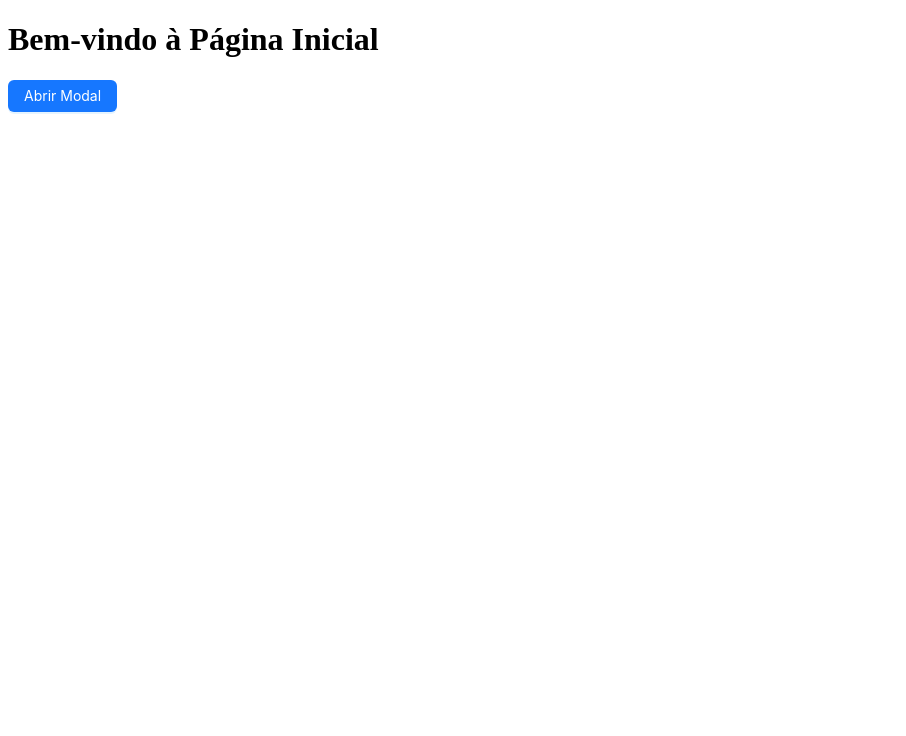
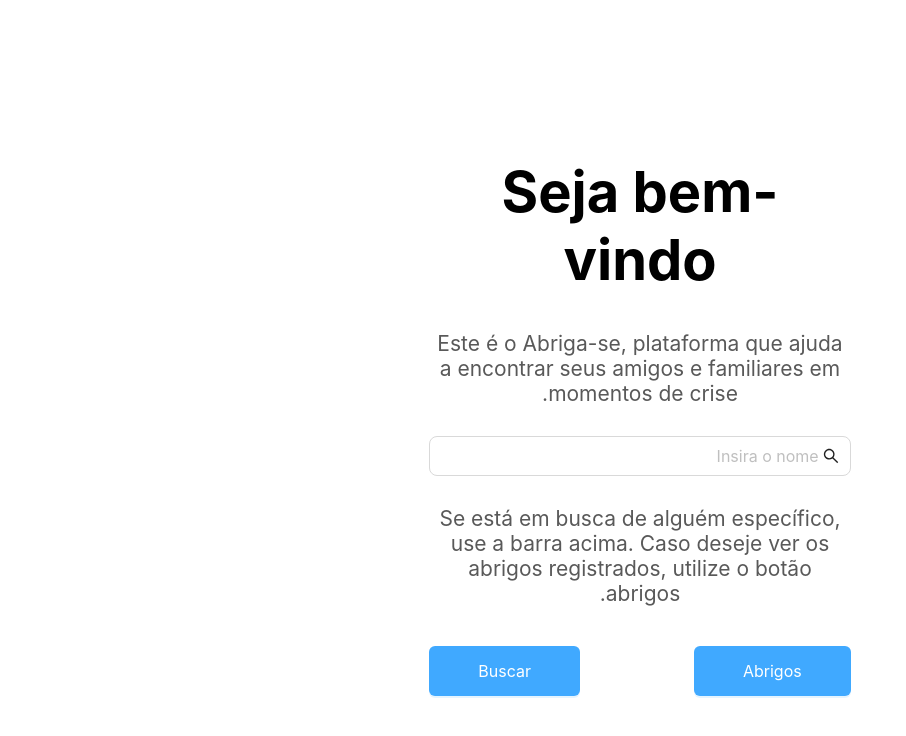
Before and after one commit to Doardot/abriga-se-frontend, a React (Vite) app: page / in a window 1280 px wide. Shown: the top 736 px of the page, without its empty margins (0-906 px from the left). Built offline with nearby package versions, Linux system fonts and the light colour scheme.

Commit message:
[fix]: routers fixed and navigates

```diff
--- a/src/App.tsx
+++ b/src/App.tsx
@@ -1,11 +1,6 @@
-import { useState } from 'react'
 import { Flex } from "antd";
 import Router from './router.tsx'
 import './App.css'
-import Header from './components/header/Header'
-import LoginPage from './components/header/loginPage/index.tsx'
-import { LandingPage } from './api/landing-page/pages/LandingPage'
-import ModalPessoas from './components/ModalPessoas'
 
 function App() {
   return (
--- a/src/components/ModalPessoas/index.tsx
+++ b/src/components/ModalPessoas/index.tsx
@@ -1,8 +1,7 @@
-import React, { useState } from 'react';
+import React from 'react';
 import { Modal, Button, Table } from 'antd';
-import './index.css';
+import { useNavigate } from 'react-router-dom';
 import pessoas from '../../api/api.json';
-import { useNavigate } from 'react-router-dom';
 
 interface Pessoa {
   key: string;
@@ -10,11 +9,14 @@ interface Pessoa {
   idade: number;
 }
 
-const ModalPessoas: React.FC = () => {
-  const [visible, setVisible] = useState(false);
+interface ModalPessoasProps {
+  visible: boolean;
+  setVisible: (visible: boolean) => void;
+}
+
+const ModalPessoas: React.FC<ModalPessoasProps> = ({ visible, setVisible }) => {
   const navigate = useNavigate();
 
-  // Definição das colunas da tabela
   const columns = [
     {
       title: 'Nome',
@@ -29,47 +31,37 @@ const ModalPessoas: React.FC = () => {
     {
       title: 'Informações',
       key: 'informacoes',
-      // SUBSTITUIR PELO BOTAO VER ABRIGO
       render: (_: any, record: Pessoa) => (
         <Button
           className="ver-abrigo-btn"
           onClick={() => navigate('/abrigoinfo/' + record.key)}
         >
-          Ver abrigo</Button>
+          Ver abrigo
+        </Button>
       ),
     },
   ];
 
   return (
-    <>
-      <Button
-        type="primary"
-        onClick={() => setVisible(true)}>
-        Abrir Modal
-      </Button>
     <Modal
-        title={<span className="modal-title">
-          Lista de pessoas
-        </span>}
+      title="Lista de pessoas"
       visible={visible}
       onCancel={() => setVisible(false)}
       footer={[
         <Button
-            key="Cancelar "
+          key="cancelar"
           onClick={() => setVisible(false)}
-            className="botao-cancelar">
+        >
           Cancelar
         </Button>,
       ]}
     >
-        <div className="table-container">
       <Table
         columns={columns}
         dataSource={pessoas}
-            pagination={false} />
-        </div>
+        pagination={false}
+      />
     </Modal>
-    </>
   );
 };
 
--- a/src/api/landing-page/pages/LandingPage.tsx
+++ b/src/modules/landing-page/pages/LandingPage.tsx
@@ -1,11 +1,16 @@
-import React from "react";
+import React, { useState } from "react";
 import { Layout, Row, Col, Input, Button } from "antd";
 import { SearchOutlined } from "@ant-design/icons";
 import "../style/index.css";
+import { useNavigate } from "react-router-dom";
+import ModalPessoas from "../../../components/ModalPessoas";
 
 const { Content } = Layout;
 
 export function LandingPage() {
+    const navigate = useNavigate();
+    const [modalVisible, setModalVisible] = useState(false);
+
     return (
         <Layout className="root">
             <Content>
@@ -24,10 +29,16 @@ export function LandingPage() {
                         </p>
                         <div className="botoes">
                             <Button type="primary" className="botao">Abrigos</Button>
-                            <Button type="primary" className="botao">Buscar</Button>
+                            <Button type="primary"
+                                className="botao"
+                                onClick={() => setModalVisible(true)}
+                            >
+                                Buscar
+                            </Button>
                         </div>
                     </Col>
                 </Row>
+                <ModalPessoas visible={modalVisible} setVisible={setModalVisible} />
             </Content>
         </Layout>
     );
--- a/src/router.tsx
+++ b/src/router.tsx
@@ -1,25 +1,17 @@
 import { BrowserRouter, Route, Routes } from "react-router-dom";
 import AbrigoInfo from "./components/AbrigoInfo";
-// import { Header } from "../components/header";
+import LoginPage from "./modules/loginPage";
 import ModalPessoas from "./components/ModalPessoas";
-
-
-const Home: React.FC = () => (
-    <div>
-        <h1>Bem-vindo à Página Inicial</h1>
-        <ModalPessoas />
-    </div>
-);
+import { LandingPage } from "./modules/landing-page/pages/LandingPage";
 
 
 function Router() {
     return (
         <BrowserRouter>
             <Routes>
-                <Route path="/" element={<Home />} />
-                {/* <Route path="/login" element={<Login />} /> */}
+                <Route path="/" element={<LandingPage />} />
+                {<Route path="/login" element={<LoginPage />} />}
                 <Route path="/abrigoinfo/:id" element={<AbrigoInfo />} />
-                <Route path="/modalpessoas" element={<ModalPessoas />} />
             </Routes>
         </BrowserRouter>
     );
```
Also changed, not shown: src/modules/landing-page/style/index.css (renamed from src/api/landing-page/style/index.css), src/modules/loginPage/index.css (renamed from src/components/header/loginPage/index.css), src/modules/loginPage/index.tsx (line endings or trailing spaces). Lines whose indentation alone changed are shown as unchanged.
